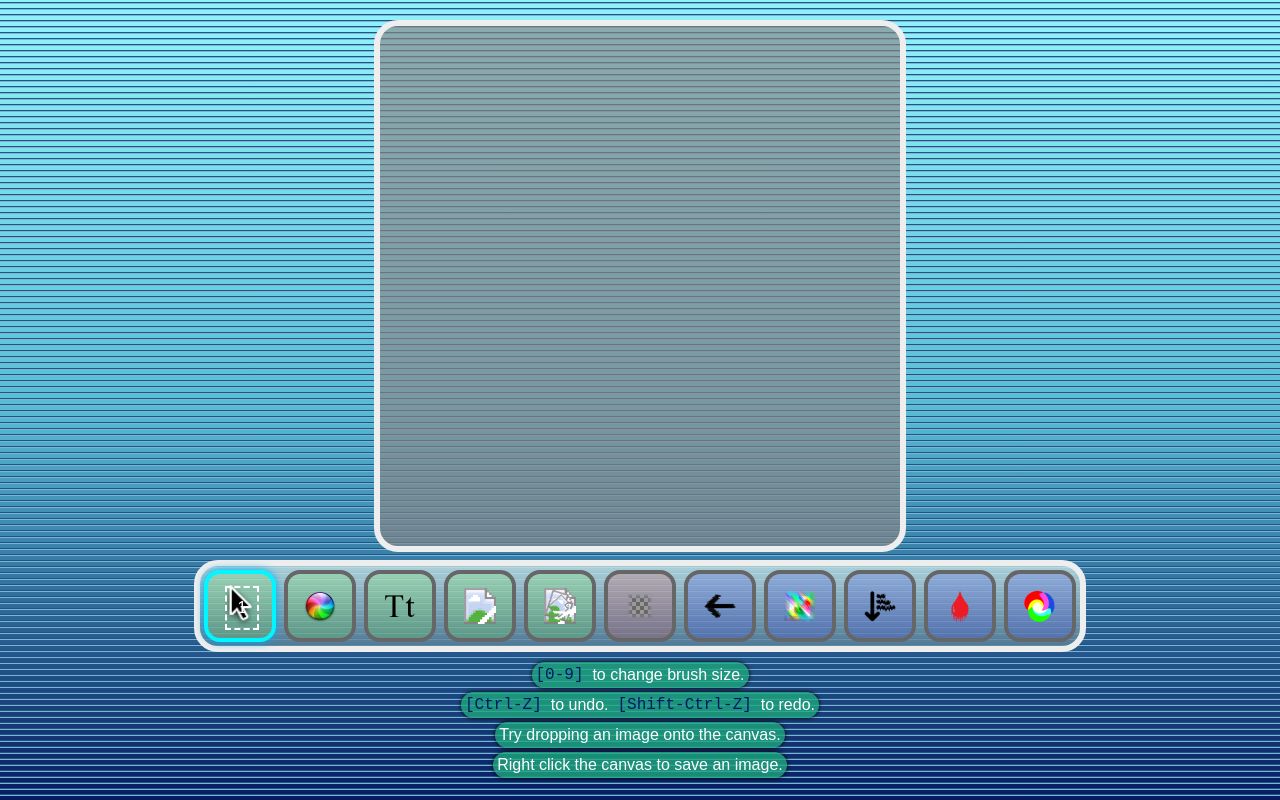
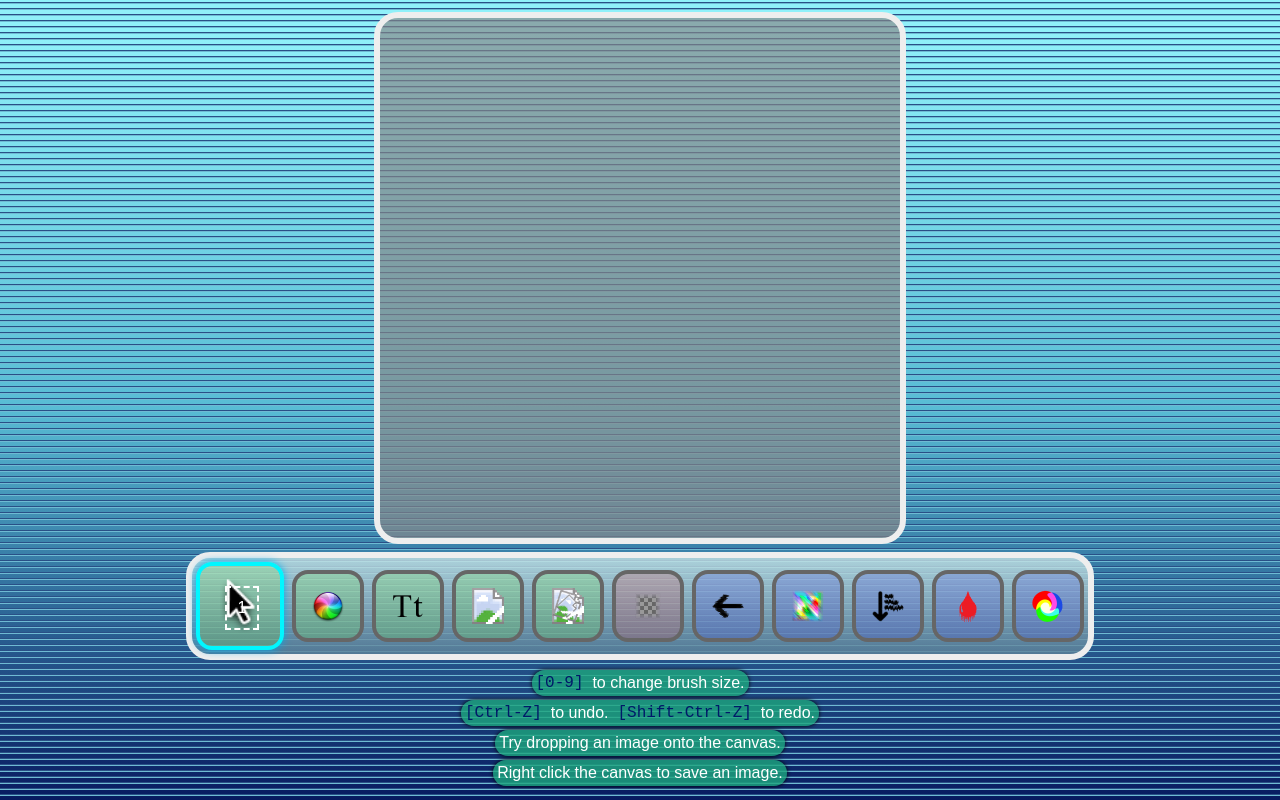
Before and after one commit to TallonKH/ArtCrash, a plain HTML site: page index.html in a window 1280 px wide. In both pictures the pointer is over the element 240 px from the left and 606 px from the top of the page. Drawn offline with Linux system fonts and the light colour scheme.

Commit message:
ui hover effects

```diff
--- a/style.css
+++ b/style.css
@@ -55,7 +55,7 @@ html {
   width: 8vmin;
   height: 8vmin;
   border: 0.5vmin solid #666;
-  transition: all 0.1s;
+  transition: all 0.2s, width 0.5s, height 0.5s;
   border-radius: 2vmin;
 
   display: flex;
@@ -64,7 +64,15 @@ html {
   /* backdrop-filter: blur(4px); */
 }
 
+.toolbar-item:hover {
+  width: 9vmin;
+  height: 9vmin;
+  transition: all 0.2s, width 0.1s, height 0.1s;
+}
+
 .toolbar-item.selected {
+  width: 10vmin;
+  height: 10vmin;
   border: 0.5vmin solid #00f7ff;
   box-shadow: 0px 0px 1vmin #00abee;
 }
@@ -101,6 +109,14 @@ html {
   display:flex;
   justify-content:center;
   align-items:center;
+  transition: all 0.5s;
+  font-size: medium;
+}
+
+.hint:hover {
+  transition: all 0.1s;
+  font-size: large;
+  background-color: #20afb4cc;
 }
 
 span.keyhint {
```
